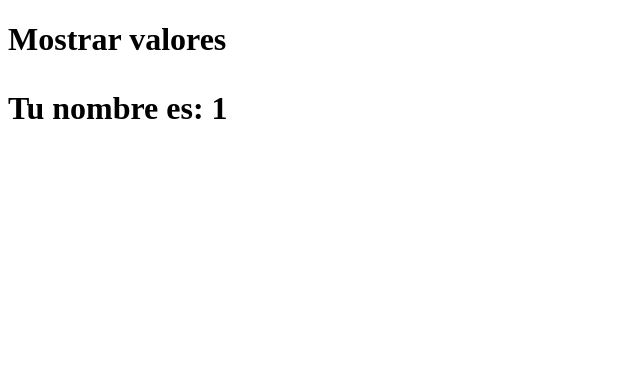
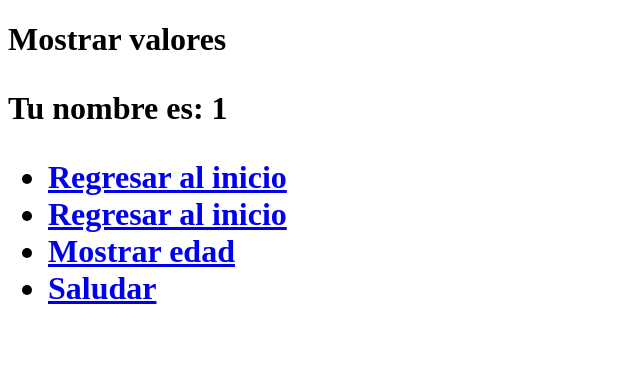
Before and after one commit to VictorCarmonaMoraza/HolaMundoFlask, a Flask app: page /mostrar/1 in a window 1280 px wide. Shown: the top 375 px of the page, without its empty margins (0-640 px from the left). Run offline with Flask 3, Linux system fonts and the light colour scheme.

Commit message:
5-URL Redirect con Flask

```diff
--- a/app.py
+++ b/app.py
@@ -1,4 +1,5 @@
-from flask import Flask, request, render_template
+from flask import Flask, request, render_template,url_for
+from werkzeug.utils import redirect
 
 app = Flask(__name__)
 
@@ -21,9 +22,21 @@ def mostrar_edad(edad):
         else:
             return f'Tu edad es: {edad +1}'
 
-#POST
-
+#POST AND GET
 @app.route('/mostrar/<valor_nombre>', methods=['GET','POST'])
 def mostrar_nombre(valor_nombre):
     # La variable que se utiliza en el template es nombre
     return render_template('mostrar.html',nombre=valor_nombre)
+
+
+#GET
+#@app.route('/redireccionar')
+#def redireccionar():
+    #Redireccionamos a la funcion de inicio
+    #return  redirect(url_for('inicio'))
+
+#GET Opcion 2
+@app.route('/redireccionar')
+def redireccionar():
+    #Redireccionamos a la funcion de mostrar_nombre
+    return redirect(url_for('mostrar_nombre', valor_nombre='Victor'))
--- a/templates/mostrar.html
+++ b/templates/mostrar.html
@@ -7,5 +7,25 @@
 <body>
 <h1>Mostrar valores<h1>
     <p>Tu nombre es: {{nombre}}</p>
+    <div>
+        <ul>
+            <li>
+                <a href="/">Regresar al inicio</a>
+            </li>
+            <li>
+                <a href="{{url_for('inicio')}}">Regresar al inicio</a>
+            </li>
+            <li>
+                <a href="{{url_for('mostrar_edad', edad=20)}}">Mostrar edad</a>
+            </li>
+            <li>
+                 <a href="{{url_for('saludar', nombre='Victor')}}">Saludar</a>
+            </li>
+        </ul>
+
+
+        <br/>
+
+    </div>
 </body>
 </html>
```
